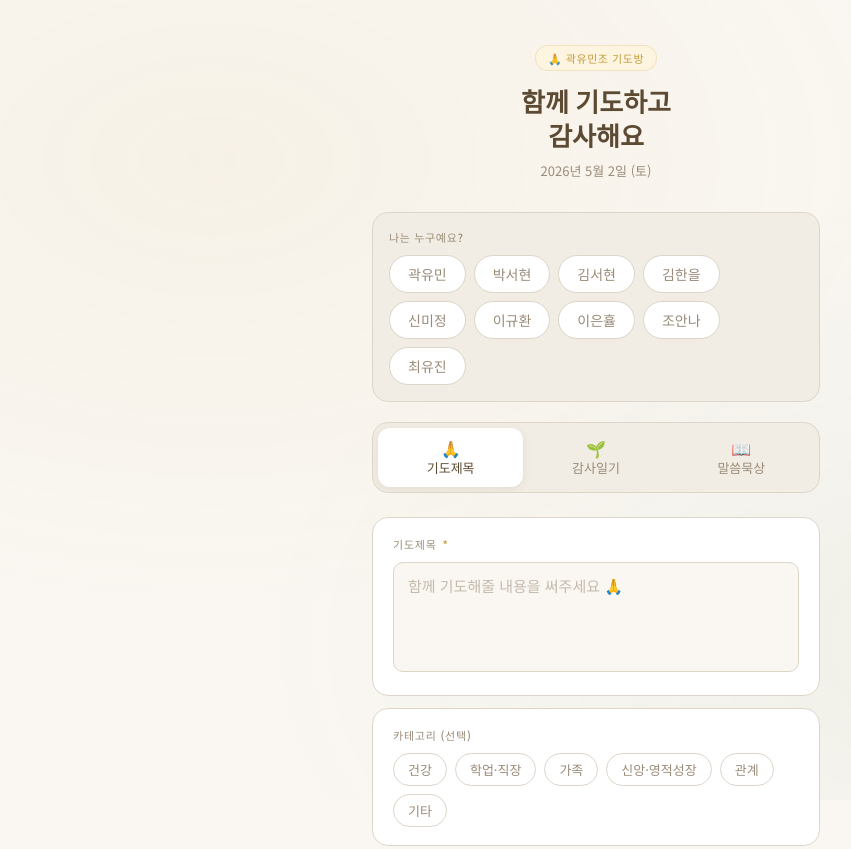
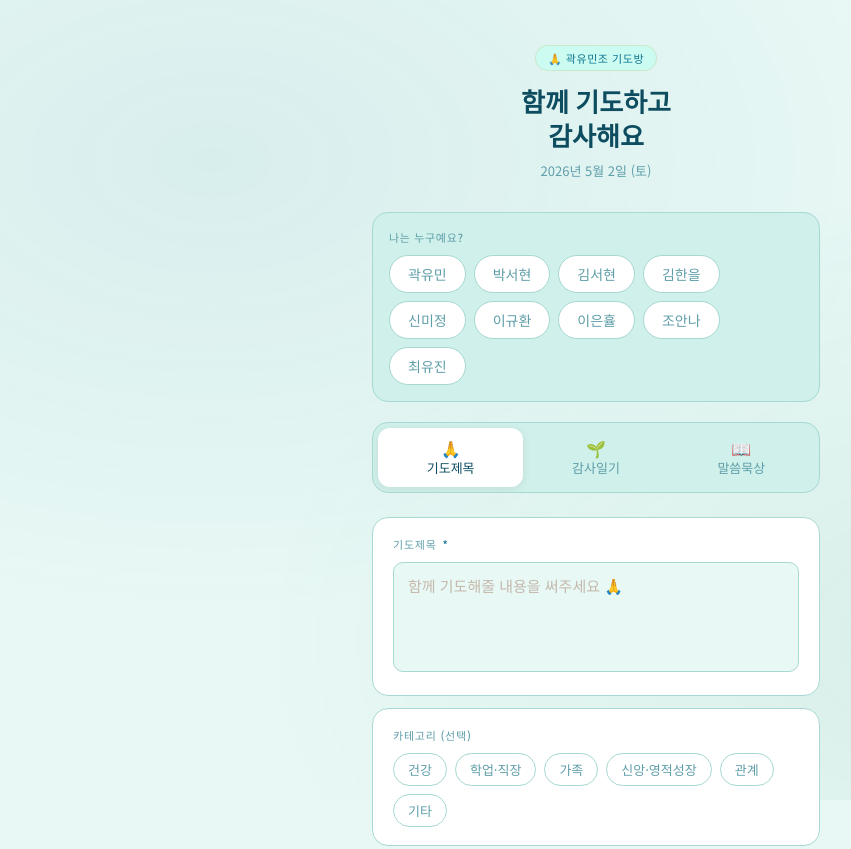
Before and after one commit to umin20510-png/kwak-team-prayer, a plain HTML site: page index.html in a window 1280 px wide. Shown: the top 849 px of the page, without its empty margins (44-895 px from the left). Drawn offline with Linux system fonts and the light colour scheme.

Commit message:
Update index.html

```diff
--- a/index.html
+++ b/index.html
@@ -8,14 +8,14 @@
 <style>
 *,*::before,*::after{box-sizing:border-box;margin:0;padding:0}
 :root{
-  --cream:#FAF7F2;--warm:#F2EDE4;--stone:#E8E0D4;--bark:#8B7355;--soil:#5C4A32;
-  --leaf:#4A7C59;--leaf-light:#E8F2EB;--sky:#4A6FA5;--sky-light:#E8EEF6;
-  --gold:#C49A3C;--gold-light:#FDF5E0;--amber:#854F0B;--amber-light:#FAEEDA;
-  --text:#2C2419;--muted:#9A8B78;--border:#DDD5C8;--red:#B91C1C;--red-light:#FEE2E2;
+  --cream:#E8F8F5;--warm:#D0F0EB;--stone:#9ECDC6;--bark:#0E7490;--soil:#0E4D60;
+  --leaf:#047857;--leaf-light:#D1FAE5;--sky:#0284C7;--sky-light:#E0F2FE;
+  --gold:#0E7490;--gold-light:#CCFBF1;--amber:#854F0B;--amber-light:#FAEEDA;
+  --text:#0C4A6E;--muted:#5E9EA8;--border:#A7D8D2;--red:#B91C1C;--red-light:#FEE2E2;
   --r:16px;--rs:10px;
 }
 html,body{background:var(--cream);font-family:'Noto Sans KR',sans-serif;color:var(--text);min-height:100vh;-webkit-text-size-adjust:100%}
-body::before{content:'';position:fixed;inset:0;background:radial-gradient(ellipse at 20% 20%,rgba(196,154,60,.06) 0%,transparent 50%),radial-gradient(ellipse at 80% 80%,rgba(74,124,89,.06) 0%,transparent 50%);pointer-events:none;z-index:0}
+body::before{content:'';position:fixed;inset:0;background:radial-gradient(ellipse at 20% 20%,rgba(14,116,144,.07) 0%,transparent 50%),radial-gradient(ellipse at 80% 80%,rgba(4,120,87,.07) 0%,transparent 50%);pointer-events:none;z-index:0}
 
 .wrap{max-width:480px;margin:0 auto;padding:0 16px 100px;position:relative;z-index:1}
 .hd{text-align:center;padding:44px 0 32px}
@@ -383,7 +383,7 @@ function fmtDate(str){
   return s.slice(0,10).replace(/-/g,'.');
 }
 function avatarColor(name){
-  var colors=['#8B7355','#4A7C59','#4A6FA5','#C49A3C','#854F0B','#B91C1C','#0F6E56','#4A3F8F','#2E7D9A'];
+  var colors=['#0E4D60','#047857','#0284C7','#0E7490','#6D28D9','#B91C1C','#065F46','#1D4ED8','#854F0B'];
   var idx={'곽유민':0,'박서현':1,'김서현':2,'김한을':3,'신미정':4,'이규환':5,'이은휼':6,'조안나':7,'최유진':8}[name]||0;
   return colors[idx];
 }
```
